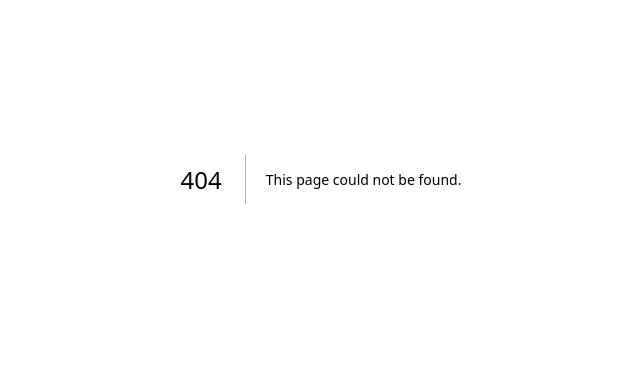
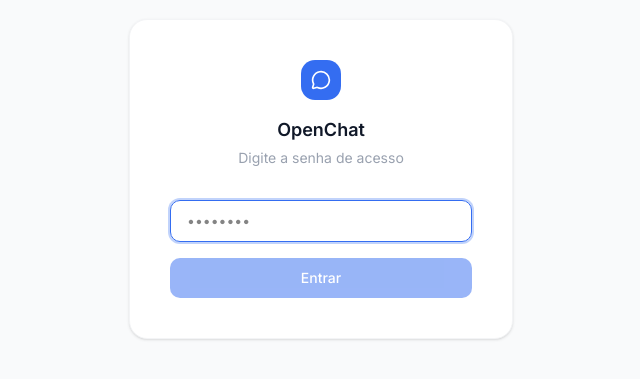
Before and after one commit to estudiovisivodev/manychat-clone, a Next.js app: page /login in a window 1280 px wide. Before the commit this address had no page. Shown: the part 221-600 px from the top of the page, without its empty margins (319-959 px from the left). Built offline with nearby package versions, Linux system fonts and the light colour scheme.

Commit message:
feat: keyword auth gate + rename AutoDM to OpenChat

```diff
--- /dev/null
+++ b/app/api/auth/login/route.ts
@@ -0,0 +1,26 @@
+import { NextRequest, NextResponse } from 'next/server'
+import { SignJWT } from 'jose'
+
+export async function POST(req: NextRequest) {
+  const { password } = await req.json()
+
+  if (password !== process.env.ACCESS_PASSWORD) {
+    return NextResponse.json({ error: 'Senha incorreta' }, { status: 401 })
+  }
+
+  const secret = new TextEncoder().encode(process.env.AUTH_SECRET ?? 'fallback_secret')
+  const token = await new SignJWT({ auth: true })
+    .setProtectedHeader({ alg: 'HS256' })
+    .setExpirationTime('30d')
+    .sign(secret)
+
+  const res = NextResponse.json({ ok: true })
+  res.cookies.set('auth_token', token, {
+    httpOnly: true,
+    secure: process.env.NODE_ENV === 'production',
+    sameSite: 'lax',
+    maxAge: 60 * 60 * 24 * 30,
+    path: '/',
+  })
+  return res
+}
--- /dev/null
+++ b/app/api/auth/logout/route.ts
@@ -0,0 +1,7 @@
+import { NextResponse } from 'next/server'
+
+export async function POST() {
+  const res = NextResponse.json({ ok: true })
+  res.cookies.delete('auth_token')
+  return res
+}
--- a/app/layout.tsx
+++ b/app/layout.tsx
@@ -8,7 +8,7 @@ const inter = Inter({
 });
 
 export const metadata: Metadata = {
-  title: "ManyChat Clone",
+  title: "OpenChat",
   description: "Instagram automation platform",
 };
 
--- /dev/null
+++ b/app/login/page.tsx
@@ -0,0 +1,60 @@
+'use client'
+import { useState } from 'react'
+import { useRouter } from 'next/navigation'
+import { MessageCircle } from 'lucide-react'
+
+export default function LoginPage() {
+  const [password, setPassword] = useState('')
+  const [error, setError] = useState('')
+  const [loading, setLoading] = useState(false)
+  const router = useRouter()
+
+  async function handleSubmit(e: React.FormEvent) {
+    e.preventDefault()
+    setLoading(true)
+    setError('')
+    const res = await fetch('/api/auth/login', {
+      method: 'POST',
+      headers: { 'Content-Type': 'application/json' },
+      body: JSON.stringify({ password }),
+    })
+    if (res.ok) {
+      router.push('/dashboard')
+    } else {
+      setError('Senha incorreta')
+      setLoading(false)
+    }
+  }
+
+  return (
+    <div className="min-h-screen flex items-center justify-center bg-gray-50">
+      <div className="bg-white rounded-2xl shadow-sm border border-gray-100 p-10 w-full max-w-sm">
+        <div className="mb-8 text-center">
+          <div className="w-10 h-10 rounded-xl bg-[#346DF1] mx-auto mb-4 flex items-center justify-center">
+            <MessageCircle className="w-5 h-5 text-white" />
+          </div>
+          <h1 className="text-lg font-semibold text-gray-900">OpenChat</h1>
+          <p className="text-sm text-gray-400 mt-1">Digite a senha de acesso</p>
+        </div>
+        <form onSubmit={handleSubmit} className="space-y-4">
+          <input
+            type="password"
+            value={password}
+            onChange={(e) => setPassword(e.target.value)}
+            placeholder="••••••••"
+            className="w-full border border-gray-200 rounded-lg px-4 py-2.5 text-sm focus:outline-none focus:ring-2 focus:ring-[#346DF1]/30 focus:border-[#346DF1]"
+            autoFocus
+          />
+          {error && <p className="text-xs text-red-500">{error}</p>}
+          <button
+            type="submit"
+            disabled={loading || !password}
+            className="w-full bg-[#346DF1] text-white rounded-lg py-2.5 text-sm font-medium hover:bg-blue-600 disabled:opacity-50 transition-colors"
+          >
+            {loading ? 'Entrando...' : 'Entrar'}
+          </button>
+        </form>
+      </div>
+    </div>
+  )
+}
--- a/components/layout/Sidebar.tsx
+++ b/components/layout/Sidebar.tsx
@@ -1,8 +1,8 @@
 'use client'
 import Link from 'next/link'
-import { usePathname } from 'next/navigation'
+import { usePathname, useRouter } from 'next/navigation'
 import {
-  LayoutDashboard, Zap, GitBranch, Settings, MessageCircle, ChevronDown
+  LayoutDashboard, Zap, GitBranch, Settings, MessageCircle, ChevronDown, LogOut
 } from 'lucide-react'
 import { cn } from '@/lib/utils'
 
@@ -15,6 +15,13 @@ const navItems = [
 
 export function Sidebar() {
   const pathname = usePathname()
+  const router = useRouter()
+
+  async function handleLogout() {
+    await fetch('/api/auth/logout', { method: 'POST' })
+    router.push('/login')
+  }
+
   return (
     <aside className="fixed left-0 top-0 h-screen w-[220px] bg-white border-r border-gray-200 flex flex-col z-30">
       {/* Logo */}
@@ -22,7 +29,7 @@ export function Sidebar() {
         <div className="w-8 h-8 rounded-lg bg-[#346DF1] flex items-center justify-center">
           <MessageCircle className="w-4 h-4 text-white" />
         </div>
-        <span className="font-semibold text-gray-900 text-sm">AutoDM</span>
+        <span className="font-semibold text-gray-900 text-sm">OpenChat</span>
       </div>
 
       {/* Nav */}
@@ -44,8 +51,8 @@ export function Sidebar() {
         ))}
       </nav>
 
-      {/* Profile */}
-      <div className="px-3 py-4 border-t border-gray-100">
+      {/* Footer */}
+      <div className="px-3 py-4 border-t border-gray-100 space-y-1">
         <button className="flex items-center gap-2 w-full px-2 py-2 rounded-lg hover:bg-gray-50 transition-colors">
           <div className="w-7 h-7 rounded-full bg-gradient-to-br from-purple-400 to-pink-400" />
           <span className="text-xs text-gray-700 font-medium flex-1 text-left truncate">
@@ -53,6 +60,13 @@ export function Sidebar() {
           </span>
           <ChevronDown className="w-3.5 h-3.5 text-gray-400" />
         </button>
+        <button
+          onClick={handleLogout}
+          className="flex items-center gap-2.5 px-2 py-2 rounded-lg text-xs text-gray-400 hover:text-gray-600 hover:bg-gray-50 w-full transition-colors"
+        >
+          <LogOut className="w-3.5 h-3.5" />
+          Sair
+        </button>
       </div>
     </aside>
   )
--- /dev/null
+++ b/middleware.ts
@@ -0,0 +1,35 @@
+import { NextRequest, NextResponse } from 'next/server'
+import { jwtVerify } from 'jose'
+
+const PUBLIC_PATHS = ['/login', '/api/auth/login', '/api/auth/logout', '/api/webhook']
+
+export async function middleware(req: NextRequest) {
+  const { pathname } = req.nextUrl
+
+  if (
+    PUBLIC_PATHS.some((p) => pathname.startsWith(p)) ||
+    pathname.startsWith('/_next') ||
+    pathname.startsWith('/favicon')
+  ) {
+    return NextResponse.next()
+  }
+
+  const token = req.cookies.get('auth_token')?.value
+  if (!token) {
+    return NextResponse.redirect(new URL('/login', req.url))
+  }
+
+  try {
+    const secret = new TextEncoder().encode(process.env.AUTH_SECRET ?? 'fallback_secret')
+    await jwtVerify(token, secret)
+    return NextResponse.next()
+  } catch {
+    const res = NextResponse.redirect(new URL('/login', req.url))
+    res.cookies.delete('auth_token')
+    return res
+  }
+}
+
+export const config = {
+  matcher: ['/((?!_next/static|_next/image|favicon.ico).*)'],
+}
```
